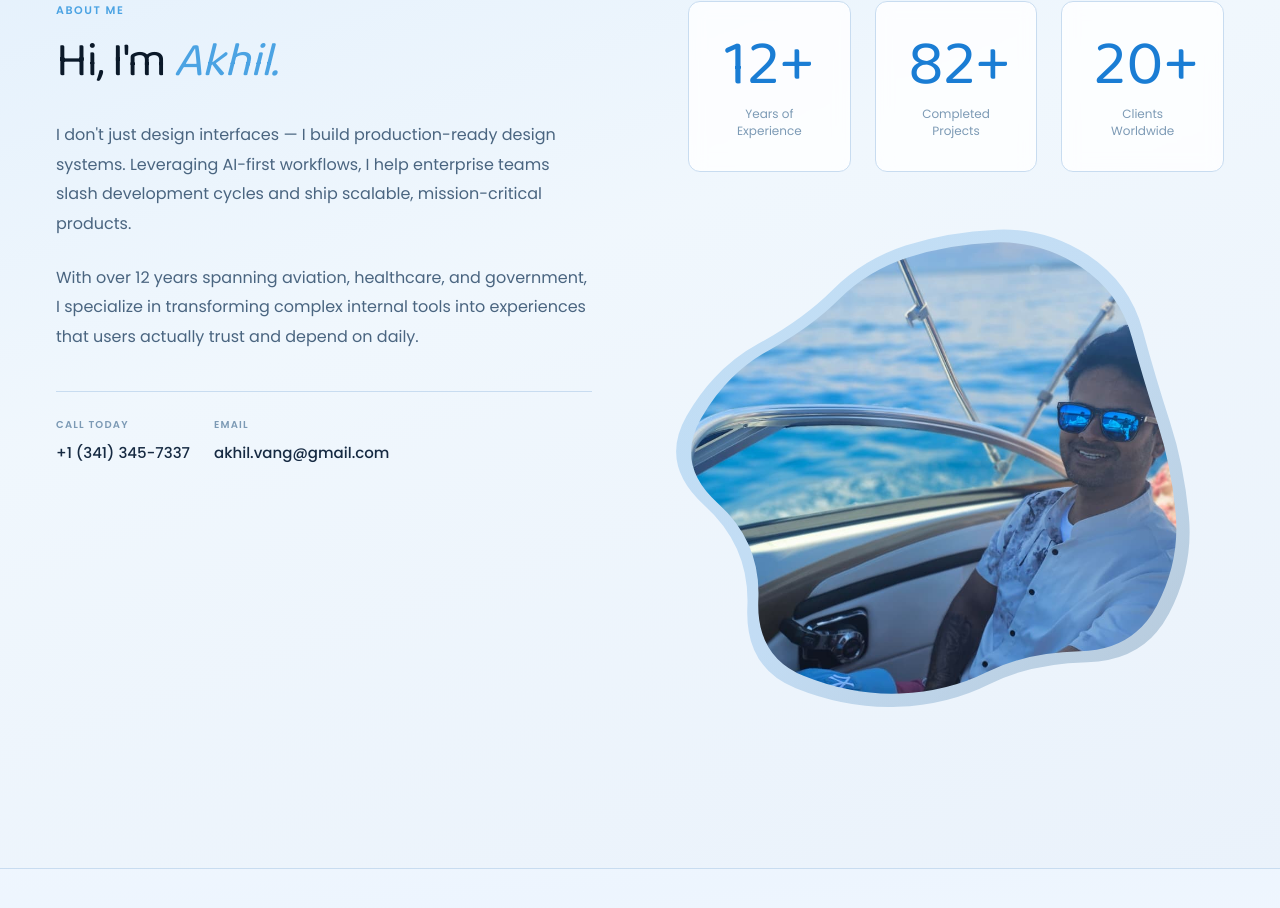
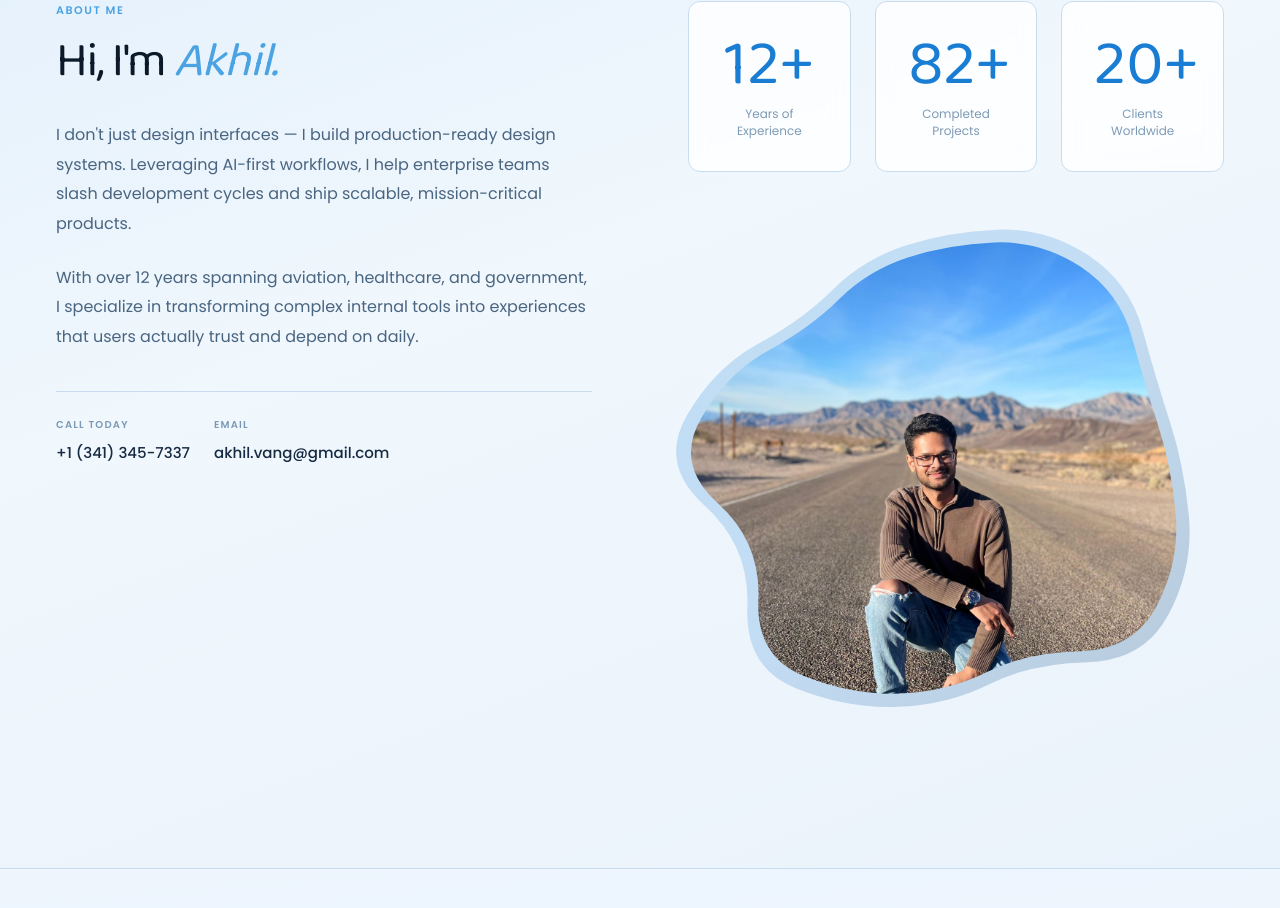
Before and after one commit to evacteteam-design/Portfolio, a Next.js app: page / in a window 1280 px wide. Shown: the part 1909-2817 px from the top of the page. Built offline with nearby package versions, Linux system fonts and the light colour scheme.

Commit message:
Update profile image and fix background positioning

```diff
--- a/src/components/HomePageNew.tsx
+++ b/src/components/HomePageNew.tsx
@@ -470,8 +470,8 @@ export default function HomePage() {
                     style={{
                       clipPath: "url(#blobClip)",
                       backgroundImage: "url('/images/my-image.jpeg')",
-                      backgroundSize: "120% auto",
-                      backgroundPosition: "120% 35%",
+                      backgroundSize: "cover",
+                      backgroundPosition: "50% 25%",
                     }}
                   />
                 </div>
```
Also changed, not shown: public/images/my-image.jpeg.
